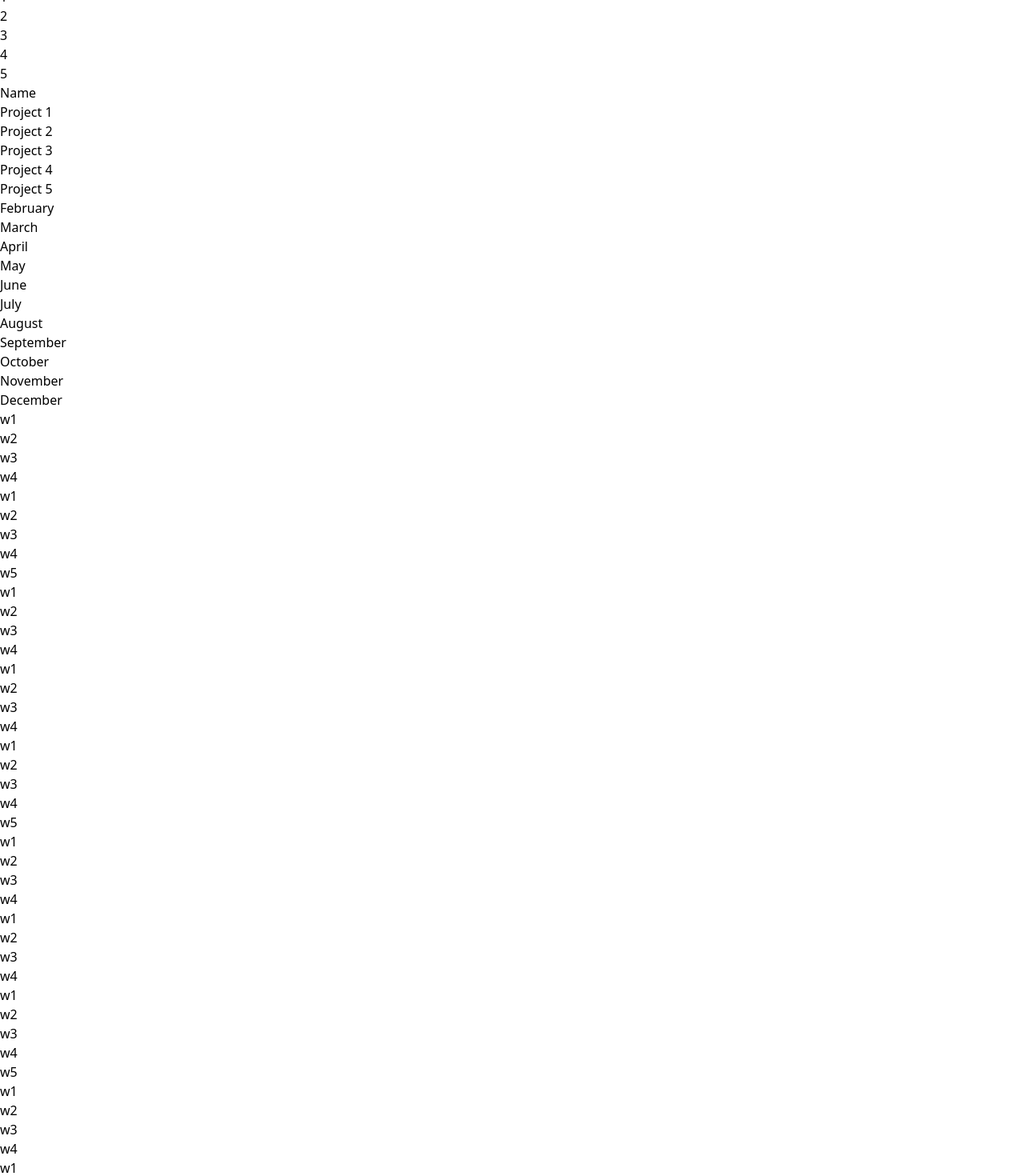
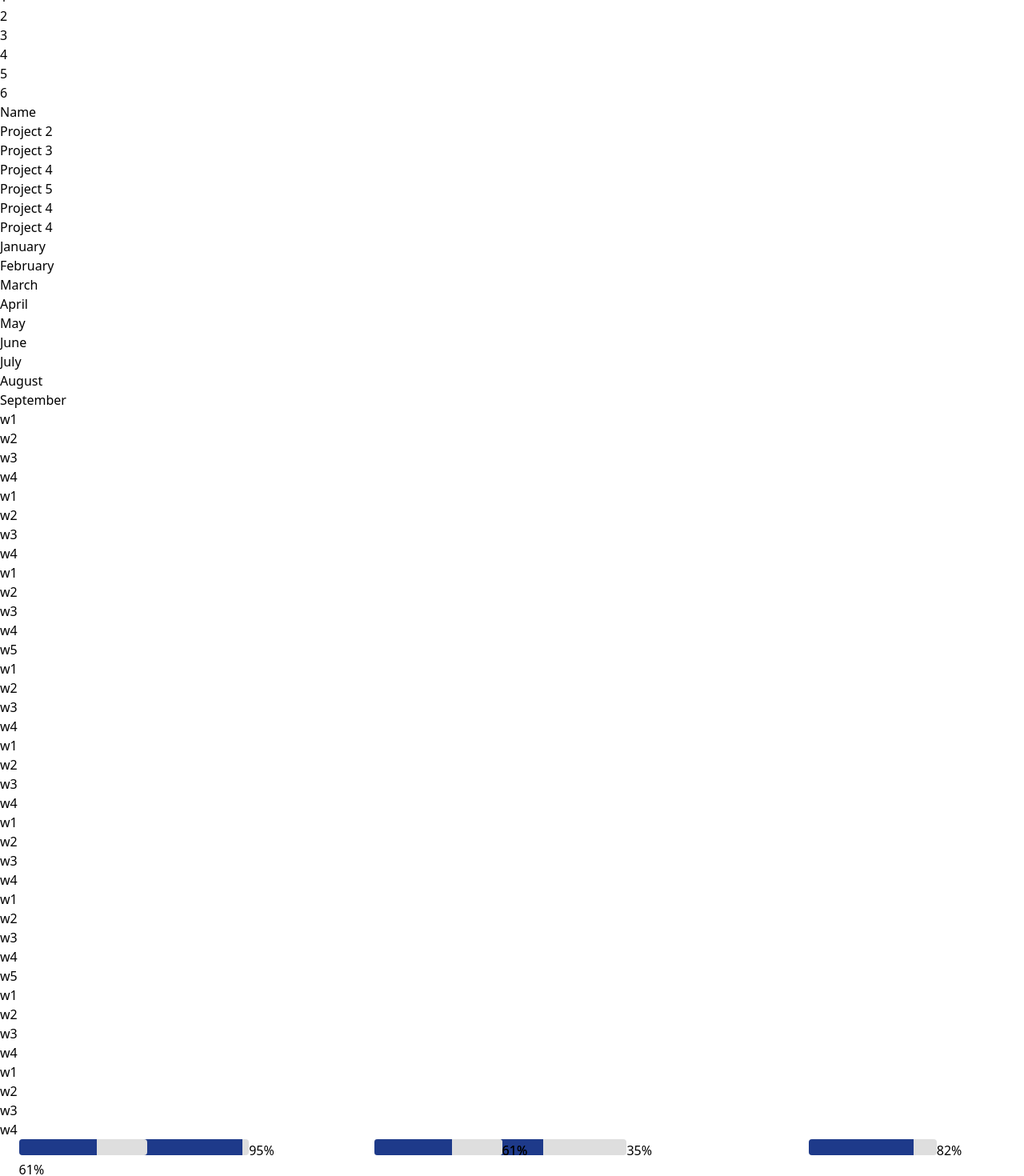
Before and after one commit to Rahim-Ashraf/react-components, a React (Vite) app: page /progress in a window 1280 px wide. Shown: the part 160-1630 px from the top of the page at 80% size. Built offline with nearby package versions, Linux system fonts and the light colour scheme.

Commit message:
resoleved shape design of strategic theme page

```diff
--- a/src/components/Progress/Progress.jsx
+++ b/src/components/Progress/Progress.jsx
@@ -3,12 +3,6 @@ import { FaPause } from "react-icons/fa";
 import "./progress.css"
 
 const projects = [
-  {
-    projectName: "Project 1",
-    startDate: "20-10-23",
-    endDate: "10-12-23",
-    progress: 73
-  },
   {
     projectName: "Project 2",
     startDate: "13-05-23",
@@ -33,6 +27,18 @@ const projects = [
     endDate: "15-04-23",
     progress: 95
   },
+  {
+    projectName: "Project 4",
+    startDate: "11-04-23",
+    endDate: "17-06-23",
+    progress: 61
+  },
+  {
+    projectName: "Project 4",
+    startDate: "06-01-23",
+    endDate: "17-2-23",
+    progress: 61
+  },
 ]
 
 const monthNames = ["January", "February", "March", "April", "May", "June", "July", "August", "September", "October", "November", "December",];
@@ -49,7 +55,7 @@ export default function Progress() {
   const startMonth = new Date(2023, minMonth, 1);
   const endMonth = new Date(2023, maxMonth, 30);
   const totalDays = Math.ceil((endMonth - startMonth) / (1000 * 60 * 60 * 24));
-
+console.log(startMonth,endMonth)
   // fuction for getting total weeks for every months
   const weeksPerMonth = (days, months) => {
     let daysLeft = days - 28;
@@ -99,8 +105,8 @@ export default function Progress() {
         </div>
       </div>
       <div className="border rounded-2xl overflow-x-scroll">
-        <div className="grid grid-cols-10">
-          <div className="flex col-span-1">
+        <div className="grid grid-cols-10 min-w-[1620px]">
+          <div className="flex col-span-1 border border-rose-500">
             <div className="border-r px-4 pt-4 pb-6 space-y-6">
               <p className="mb-16">#</p>
               {projects.map((project, idx) => <p key={idx} className="">{idx + 1}</p>)}
@@ -111,16 +117,16 @@ export default function Progress() {
             </div>
           </div>
           <div className="col-span-9 h-full">
-            <div className="grid grid-cols-11 pt-4 pb-4 w-full">
+            <div className="flex justify-between pt-4 pb-4">
               {
                 monthNames.map((month, idx) => {
                   if (idx + 1 >= minMonth && idx + 1 <= maxMonth) {
-                    return <p key={idx} className="">{month}</p>
+                    return <div key={idx} className="w-full"><span>{month}</span></div>
                   }
                 })
               }
             </div>
-            <div className="h-5/6 relative">
+            <div className="relative h-full border border-rose-500">
               <div className="flex justify-between h-full">
                 {/* show weeks for evrery month */}
                 {weeksPerMonth(totalDays, Math.round(totalDays / 30))?.map(monthWeeks => {
@@ -131,7 +137,7 @@ export default function Progress() {
                 <div className="h-full w-full">
                   {/* progress bars */}
                   {projects.map((project, idx) => (
-                    <div key={idx} className="h-1/5">
+                    <div key={idx} className="h-1/6">
                       <div className="w-full h-full relative">
                         <div style={progressOuterStyle(project.startDate, project.endDate)} className="flex gap-2 items-center" >
                           <progress className="progress w-full" value={project.progress} max="100"></progress>
--- a/src/components/Structure/Structure.jsx
+++ b/src/components/Structure/Structure.jsx
@@ -70,6 +70,12 @@ const strategicThemes = [
                 title: "Business Goal 3",
                 progress: 45,
                 score: "10 / 10",
+
+            },
+            {
+                title: "Business Goal 4",
+                progress: 75,
+                score: "10 / 10",
                 objectives: [
                     {
                         title: "Objective 1",
@@ -77,11 +83,6 @@ const strategicThemes = [
                         score: "10 / 10",
                     },
                 ]
-            },
-            {
-                title: "Business Goal 4",
-                progress: 75,
-                score: "10 / 10"
             },
         ]
 
@@ -142,7 +143,7 @@ export default function Structure() {
                                                 <div className="border-r border-black"></div>
                                                 <div className=""></div>
                                             </div>}
-                                    <div className="pb-12">
+                                    <div className="pb-12 w-80">
                                         <div className="h-max p-2 border border-slate-600 rounded-xl flex items-center gap-4">
                                             <div>
                                                 <p className={idx % 2 == 0 ? "p-2 rounded bg-yellow-50 text-yellow-400 font-semibold mb-2" :
@@ -155,18 +156,18 @@ export default function Structure() {
                                 </div>
 
                                 {/* design for objectives in businessGoal (if have any) */}
-                                <div className="absolute left-[99%] w-full">
+                                <div className="absolute left-[100%] w-full">
                                     {businessGoalI.objectives?.map((objective, idx) => (
                                         <div key={idx} className="flex">
                                             {businessGoalI.objectives.length === 1 ? <div className="grid grid-cols-2 w-24 -mt-12">
                                                 <div className="border-b border-black"></div>
-                                                <div className="border-b border-black -ml-[1px]"></div>
+                                                <div className="border-b border-black"></div>
                                                 <div className=""></div>
                                                 <div className=""></div>
                                             </div> :
                                                 idx === 0 ? <div className="grid grid-cols-2 w-24 -mt-12">
                                                     <div className="border-b border-black"></div>
-                                                    <div className="border-b border-black -ml-[1px]"></div>
+                                                    <div className="border-b border-black"></div>
                                                     <div className="border-r border-t border-black rounded-tr-3xl"></div>
                                                     <div className="border-l border-t border-black rounded-tl-3xl -ml-[1px]"></div>
                                                 </div> :
```
